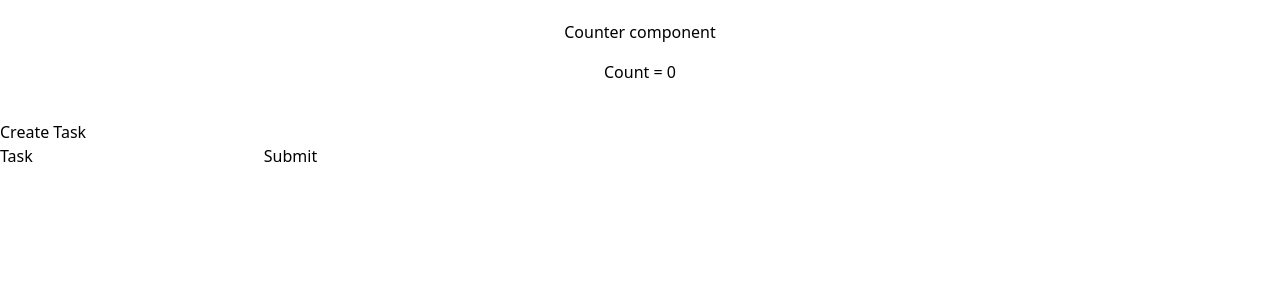
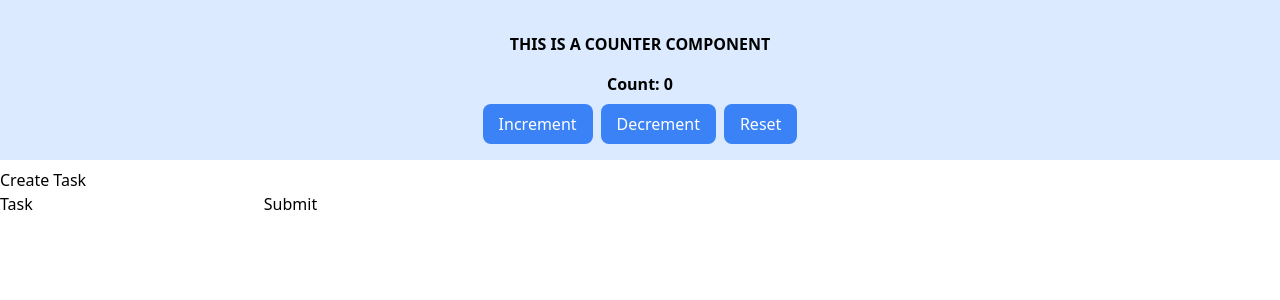
Before and after one commit to waleedbinalim/redux-toolkit-practice, a React (Vite) app: page / in a window 1280 px wide. Shown: the top 300 px of the page. Built offline with nearby package versions, Linux system fonts and the light colour scheme.

Commit message:
chore: added styling for the counter component

```diff
--- a/src/components/counter.tsx
+++ b/src/components/counter.tsx
@@ -1,31 +1,40 @@
 import React, { useReducer } from "react";
-import { counterReducer2, increment } from "../reducers";
+import { counterReducer2, increment, decrement, reset } from "../reducers";
 
 const CounterComp: React.FC = () => {
   const [state, dispatch] = useReducer(counterReducer2, { count: 0 });
 
   return (
     <>
-      <div
-        style={{
-          display: "flex",
-          flexDirection: "column",
-          alignItems: "center",
-          padding: "20px",
-        }}
-      >
-        <h1 style={{ marginBottom: "8px" }}>Counter component</h1>
-        <button
-          onClick={() => dispatch(increment(1))}
-          style={{
-            borderRadius: "20px",
-            width: "20%",
-            padding: "8px",
-            cursor: "pointer",
-          }}
-        >
-          Count = {state.count}
-        </button>
+      <div className="p-4 bg-blue-100">
+        <h1 className="text-center uppercase py-4 font-semibold">
+          This is a counter component
+        </h1>
+
+        <p className="text-center font-bold mb-2">Count: {state.count}</p>
+
+        <div className="grid place-content-center">
+          <div className="flex gap-2">
+            <button
+              className="py-2 px-4 bg-blue-500 text-white rounded-lg"
+              onClick={() => dispatch(increment(1))}
+            >
+              Increment
+            </button>
+            <button
+              className="py-2 px-4 bg-blue-500 text-white rounded-lg"
+              onClick={() => dispatch(decrement(1))}
+            >
+              Decrement
+            </button>
+            <button
+              className="py-2 px-4 bg-blue-500 text-white rounded-lg"
+              onClick={() => dispatch(reset())}
+            >
+              Reset
+            </button>
+          </div>
+        </div>
       </div>
     </>
   );
--- a/src/reducers/counter-reducer.ts
+++ b/src/reducers/counter-reducer.ts
@@ -11,7 +11,8 @@ export const increment = createAction("INCREMENT", (amount: number) => {
 export const decrement = createAction("DECREMENT", (amount: number) => {
   return { payload: amount };
 });
-const reset = createAction("RESET");
+
+export const reset = createAction("RESET");
 
 // GIVES TS SUPPORT IN REDUCER BELOW
 type CounterAction =
```
